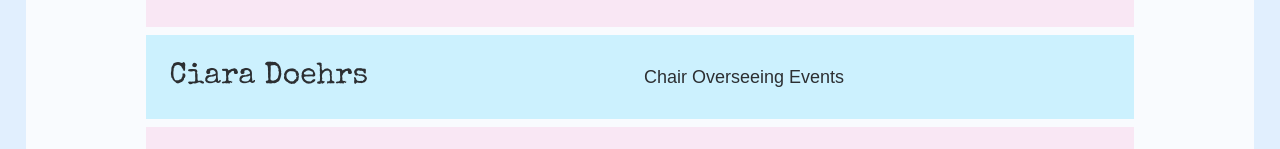
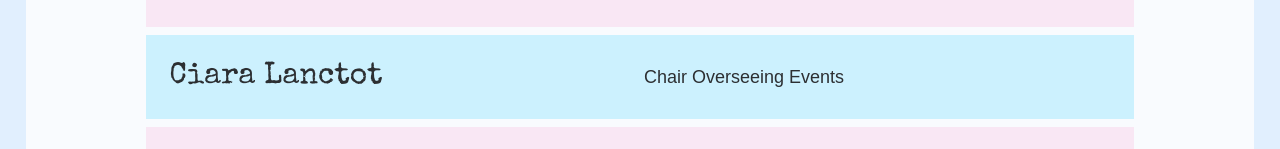
Before and after one commit to panfrieddupa/threads-that-thrive, a React (Create React App) app: page /about in a window 1280 px wide. Shown: the part 1225-1374 px from the top of the page. Built offline with nearby package versions, Linux system fonts and the light colour scheme; a web font is replaced by a local one.

Commit message:
Fixes name

```diff
--- a/src/Components/About.js
+++ b/src/Components/About.js
@@ -71,7 +71,7 @@ class About extends Component {
 
                     <div className="p-6 bg-ttt_blue_200 flex items-center my-2">
                         <div className="font-special-elite text-3xl mr-2 flex-1">
-                            Ciara Doehrs
+                            Ciara Lanctot
                         </div>
                         <div className="flex-1">
                             Chair Overseeing Events
```
